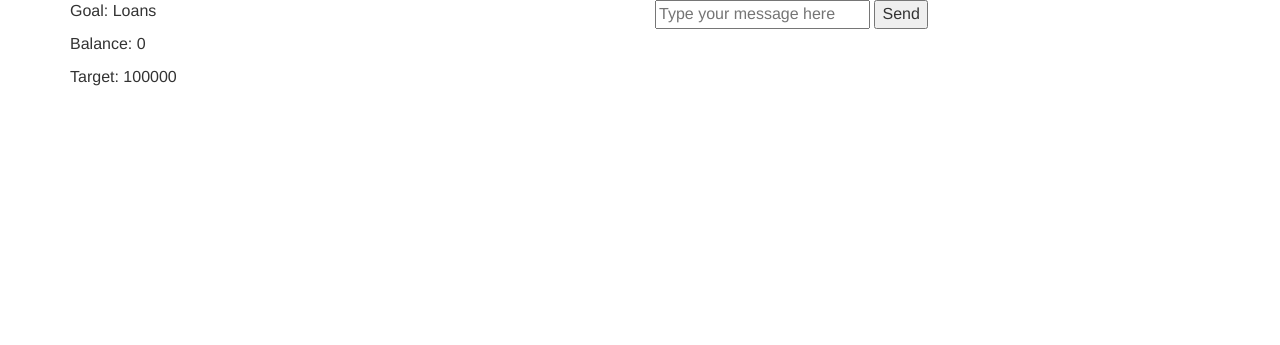
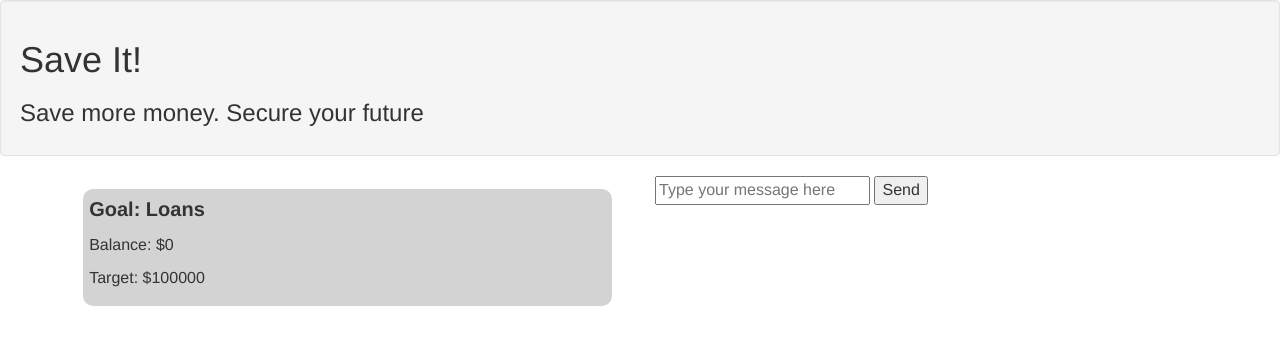
Before and after one commit to gmareske/castle-savings, a Flask app: page /app in a window 1280 px wide. Shown: the top 345 px of the page. Run offline with Flask 2, Linux system fonts and the light colour scheme; some libraries are stand-ins or nearby versions.

Commit message:
Fix fire and prettier app

```diff
--- a/castleio.py
+++ b/castleio.py
@@ -25,8 +25,6 @@ def find_action(sent):
                 action = "goal"
             elif word in list_words:
                 action = "list"
-            elif word in greeting_words:
-                action = "greet"
             else:
                 action = word
     return action
--- a/static/style.css
+++ b/static/style.css
@@ -26,21 +26,35 @@
 .app {
     font-size: 16px;
 }
+.goal {
+    background: lightgrey;
+    border-radius: 10px;
+    padding: 0.5vw;
+    margin: 1vw;
+}
+.goal-name {
+    font-size: 20px;
+    font-weight: bold;
+}
+.green {
+    background: lightgreen;
+}
 .message-wrapper {
     overflow-y: scroll;
-    max-height: 800px;
+    max-height: 30vw;
 }
 .message {
     padding: 0.5vw;
     margin: 1vw 0 1vw 0;
-    max-width: 300px;
     border-radius: 10px;
     position: relative;
 }
 .user {
+
     text-align: right;
     background-color: #0076FF;
     color: azure;
+    margin-left: 30%;
 }
 .user:after {
     content: '';
@@ -54,13 +68,14 @@
     border-right: solid 5px transparent;
 }
 .bot {
+    margin-right: 30%;
     background-color: lightgray;
 }
 .bot:after {
-pp    content: '';
+    content: '';
     position: absolute;
     top: 100%;
-    left: 20%;
+    right: 80%;
     width: 0;
     height: 0;
     border-top: solid 10px #lightgray;
--- a/templates/app.html
+++ b/templates/app.html
@@ -8,14 +8,18 @@
   <link rel="stylesheet" href="/static/style.css">
 </head>
 <body>
+  <div class="col-md-12 well">
+    <h1>Save It!</h1>
+    <h3>Save more money. Secure your future</h3>
+  </div>
   <div class="app container">
     <div class="row">
       <div class="col-sm-12 col-md-6">
 	{% for goal in user.goals %}
-	<div class="goal">
+	<div class="goal {% if goal.balance >= goal.target %}green{% endif %}">
 	  <p class="goal-name">Goal: {{goal.name|title}}</p>
-	  <p class="goal-balance">Balance: {{goal.balance}}</p>
-	  <p class="goal-target">Target: {{goal.target}}</p>
+	  <p class="goal-balance">Balance: ${{goal.balance}}</p>
+	  <p class="goal-target">Target: ${{goal.target}}</p>
 	</div>
 	{% endfor %}
       </div>
```
